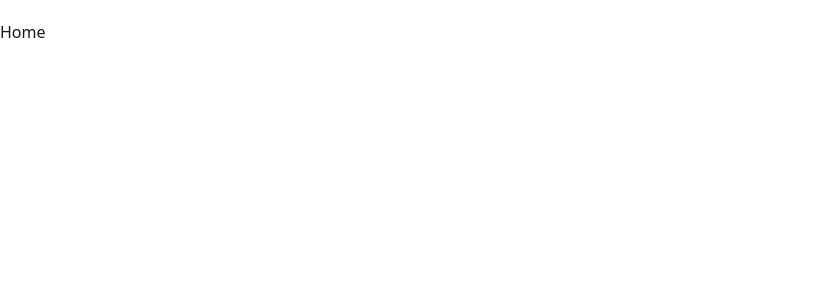
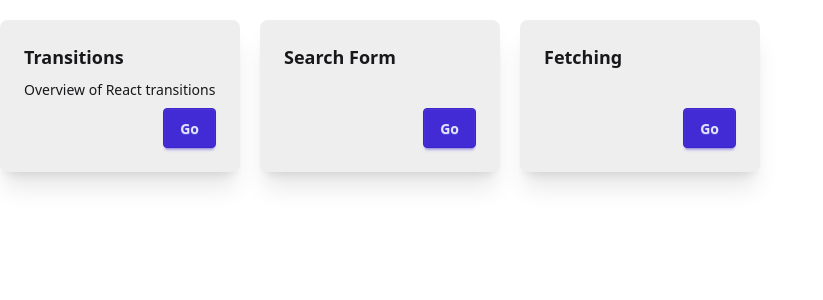
Before and after one commit to WebDev-WBSCodingSchool/react-19-sandbox, a React (Vite) app: page / in a window 1280 px wide. Shown: the top 300 px of the page, without its empty margins (0-823 px from the left). Built offline with nearby package versions, Linux system fonts and the light colour scheme.

Commit message:
Starter workshop

```diff
--- a/src/App.jsx
+++ b/src/App.jsx
@@ -1,24 +1,24 @@
 import { lazy } from 'react';
-import { ErrorBoundary } from 'react-error-boundary';
 import { Routes, Route } from 'react-router';
 import { MainLayout } from '@/layouts';
-import { Fallback } from '@/components';
 
 const Home = lazy(() => import('@/pages/Home'));
+const Fetching = lazy(() => import('@/pages/Fetching'));
 const Search = lazy(() => import('@/pages/Search'));
 const Transitions = lazy(() => import('@/pages/Transitions'));
+const NotFound = lazy(() => import('@/pages/NotFound'));
 
 const App = () => {
   return (
-    <ErrorBoundary FallbackComponent={Fallback}>
     <Routes>
       <Route path='/' element={<MainLayout />}>
         <Route index element={<Home />} />
+        <Route path='fetching' element={<Fetching />} />
         <Route path='transitions' element={<Transitions />} />
         <Route path='search-form' element={<Search />} />
       </Route>
+      <Route path='*' element={<NotFound />} />
     </Routes>
-    </ErrorBoundary>
   );
 };
 
--- a/src/components/Fallback.jsx
+++ b/src/components/Fallback.jsx
@@ -7,7 +7,6 @@ const Fallback = ({ error, resetErrorBoundary }) => {
     <div className='container mx-auto'>
       <div className='flex flex-col items-center justify-center space-y-4'>
         <Alert type='error' message={error.message} />
-        <p>Here&apos;s the error trace:</p>
         <div className='w-full mockup-code'>
           {errorLines.map((line, index) => (
             <pre key={index}>
--- a/src/main.jsx
+++ b/src/main.jsx
@@ -1,13 +1,17 @@
 import { StrictMode } from 'react';
 import { createRoot } from 'react-dom/client';
+import { ErrorBoundary } from 'react-error-boundary';
 import { BrowserRouter } from 'react-router';
-import App from './App.jsx';
-import './index.css';
+import { Fallback } from '@/components';
+import App from '@/App';
+import '@/index.css';
 
 createRoot(document.getElementById('root')).render(
   <StrictMode>
     <BrowserRouter>
-      <App />
+      <ErrorBoundary FallbackComponent={Fallback}>
+        <App />
+      </ErrorBoundary>
     </BrowserRouter>
   </StrictMode>
 );
--- /dev/null
+++ b/src/pages/Fetching.jsx
@@ -0,0 +1,41 @@
+import { useEffect, useState } from 'react';
+import { Alert, Loading, ProductCard } from '@/components';
+
+const Fetching = () => {
+  const [isLoading, setIsLoading] = useState(true);
+  const [products, setProducts] = useState([]);
+  const [error, setError] = useState(null);
+
+  useEffect(() => {
+    const getInitialProducts = async () => {
+      try {
+        const res = await fetch('https://fakestoreapi.com/products');
+        if (!res.ok) {
+          const message = (await res.json()).message || 'Something went wrong';
+          throw new Error(message);
+        }
+        setProducts(await res.json());
+      } catch (error) {
+        setError(error);
+      } finally {
+        setIsLoading(false);
+      }
+    };
+
+    getInitialProducts();
+  }, []);
+
+  if (isLoading) return <Loading />;
+
+  if (error) return <Alert message={error.message} type='error' />;
+
+  return (
+    <div className='grid grid-cols-1 md:grid-cols-3 xl:grid-cols-5 gap-5'>
+      {products.map(product => (
+        <ProductCard key={product.id} product={product} />
+      ))}
+    </div>
+  );
+};
+
+export default Fetching;
--- a/src/pages/Home.jsx
+++ b/src/pages/Home.jsx
@@ -1,5 +1,34 @@
+import { Link } from 'react-router';
+
 const Home = () => {
-  return <div>Home</div>;
+  const examples = [
+    {
+      id: 1,
+      name: 'Transitions',
+      description: 'Overview of React transitions',
+      path: '/transitions'
+    },
+    { id: 2, name: 'Search Form', path: '/search-form' },
+    { id: 3, name: 'Fetching', path: '/fetching' }
+  ];
+
+  return (
+    <div className='grid grid-cols-1 md:grid-cols-3 xl:grid-cols-5 gap-5'>
+      {examples.map(ex => (
+        <div key={ex.id} className='card bg-base-300 shadow-xl'>
+          <div className='card-body'>
+            <h2 className='card-title'>{ex.name}</h2>
+            <p>{ex.description}</p>
+            <div className='card-actions justify-end'>
+              <Link to={ex.path}>
+                <button className='btn btn-primary'>Go</button>
+              </Link>
+            </div>
+          </div>
+        </div>
+      ))}
+    </div>
+  );
 };
 
 export default Home;
--- /dev/null
+++ b/src/pages/NotFound.jsx
@@ -0,0 +1,9 @@
+const NotFound = () => {
+  return (
+    <div className='container mx-auto py-5'>
+      <h1 className='text-3xl font-bold'>404 - Page Not Found</h1>
+    </div>
+  );
+};
+
+export default NotFound;
```
Lines whose indentation alone changed are shown as unchanged.
